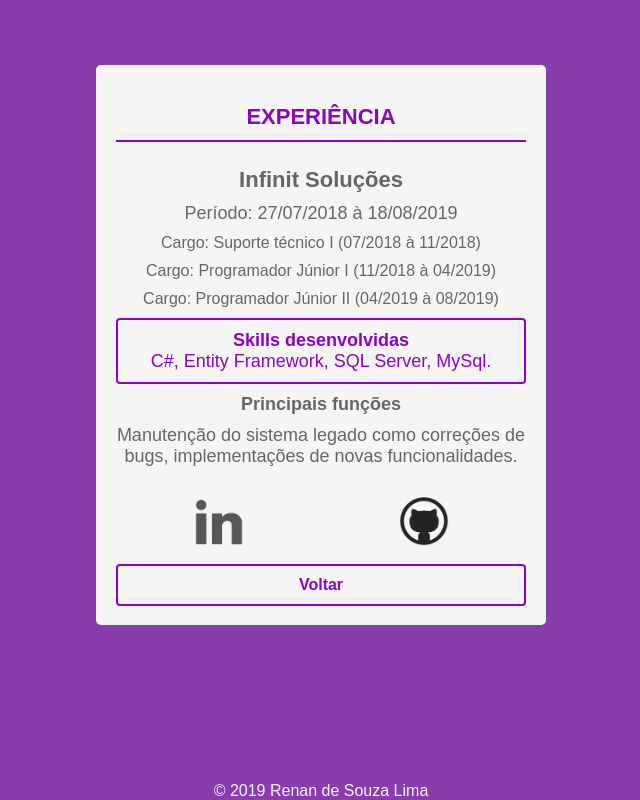
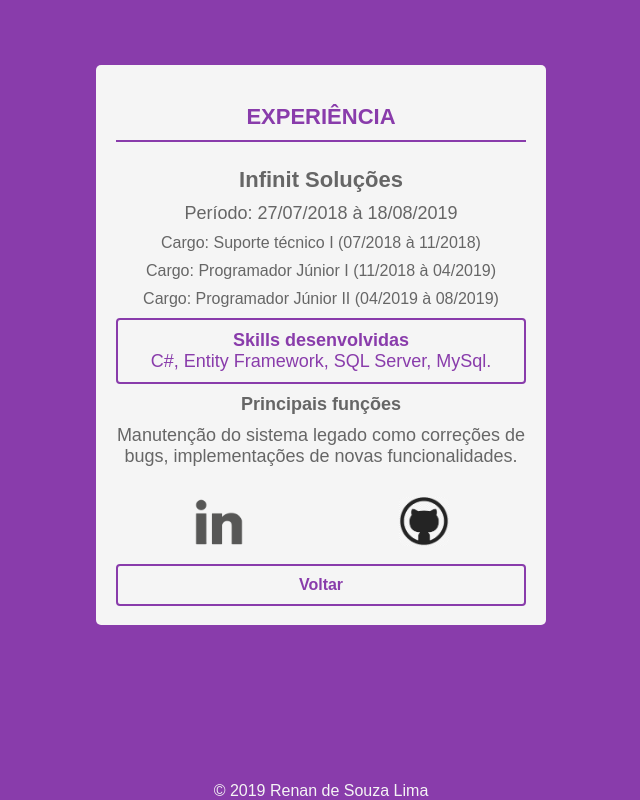
Before and after one commit to orenansouza/Portifolio, a React (Create React App) app: page /experiencias in a window 1280 px wide. Shown: the whole page, without its empty margins (319-959 px from the left). Built offline with nearby package versions, Linux system fonts and the light colour scheme.

Commit message:
color borders

```diff
--- a/src/pages/Experiencias.css
+++ b/src/pages/Experiencias.css
@@ -1,10 +1,3 @@
-.main-container {
-  max-width: 450px;
-  max-height: 560px;
-  margin: 0 auto;
-  padding: 15px 0;
-  text-align: center;
-}
 .main-container .experience-card {
   z-index: 1;
   max-width: 450px;
@@ -21,28 +14,28 @@
 }
 .main-container .experience-card .div-skills{
   margin-top: 10px;
-  border: 2px solid #8a05be;
+  border: 2px solid #893CAB;
   border-radius: 4px;
   padding: 10px;
 }
 .main-container .experience-card .skill{
   font-size: 18px;
   font-weight: bold;
-  color: #8a05be;
+  color: #893CAB;
   line-height: 2%;
 }
 .main-container .experience-card .skills{
-  color: #8a05be;
+  color: #893CAB;
 }
 .main-container .experience-card .functions {
   font-weight: bold;
 }
 .main-container ul .experience-card .experience {
-  border-bottom: 2px solid #8a05be;
-  background: #f5f5f5 ;
+  border-bottom: 2px solid #893CAB;
+  background: #F5F5F5 ;
   padding: 10px;
   margin-bottom: 15px;
-  color: #8a05be;
+  color: #893CAB;
   font-weight: bold;
   font-size: 22px;
   text-transform: uppercase;
@@ -72,10 +65,10 @@
 .main-container ul .experience-card button {
   width: 100%;
   background: #F5F5F5;
-  border: 2px solid #8a05be;
+  border: 2px solid #893CAB;
   padding: 10px;
   margin-top: 17px;
-  color: #8a05be;
+  color: #893CAB;
   font-weight: bold;
   font-size: 16px;
   border-radius: 4px;
@@ -89,7 +82,7 @@
   width: 450px;
   justify-content: center;
   font-size: 16px;
-  color: #f5f5f5;
+  color: #F5F5F5;
   bottom: 0px;
   position: absolute;
 }
--- a/src/pages/Inicial.css
+++ b/src/pages/Inicial.css
@@ -38,7 +38,7 @@
 .main-container ul .main-card strong:hover {
   transform: translateY(-5px);
   transition: all .2s;
-  color:#8a05be;
+  color:#893CAB;
 }
 .main-container ul li p {
   font-size: 18px;
@@ -75,10 +75,10 @@
 .main-container ul .main-card button {
   width: 100%;
   background: #F5F5F5;
-  border: 2px solid #8a05be;
+  border: 2px solid #893CAB;
   padding: 10px;
   margin-top: 17px;
-  color: #8a05be;
+  color: #893CAB;
   font-weight: bold;
   font-size: 16px;
   border-radius: 4px;
@@ -92,7 +92,7 @@
   width: 450px;
   justify-content: center;
   font-size: 16px;
-  color: #f5f5f5;
+  color: #F5F5F5;
   bottom: 0px;
   position: absolute;
 }
```
